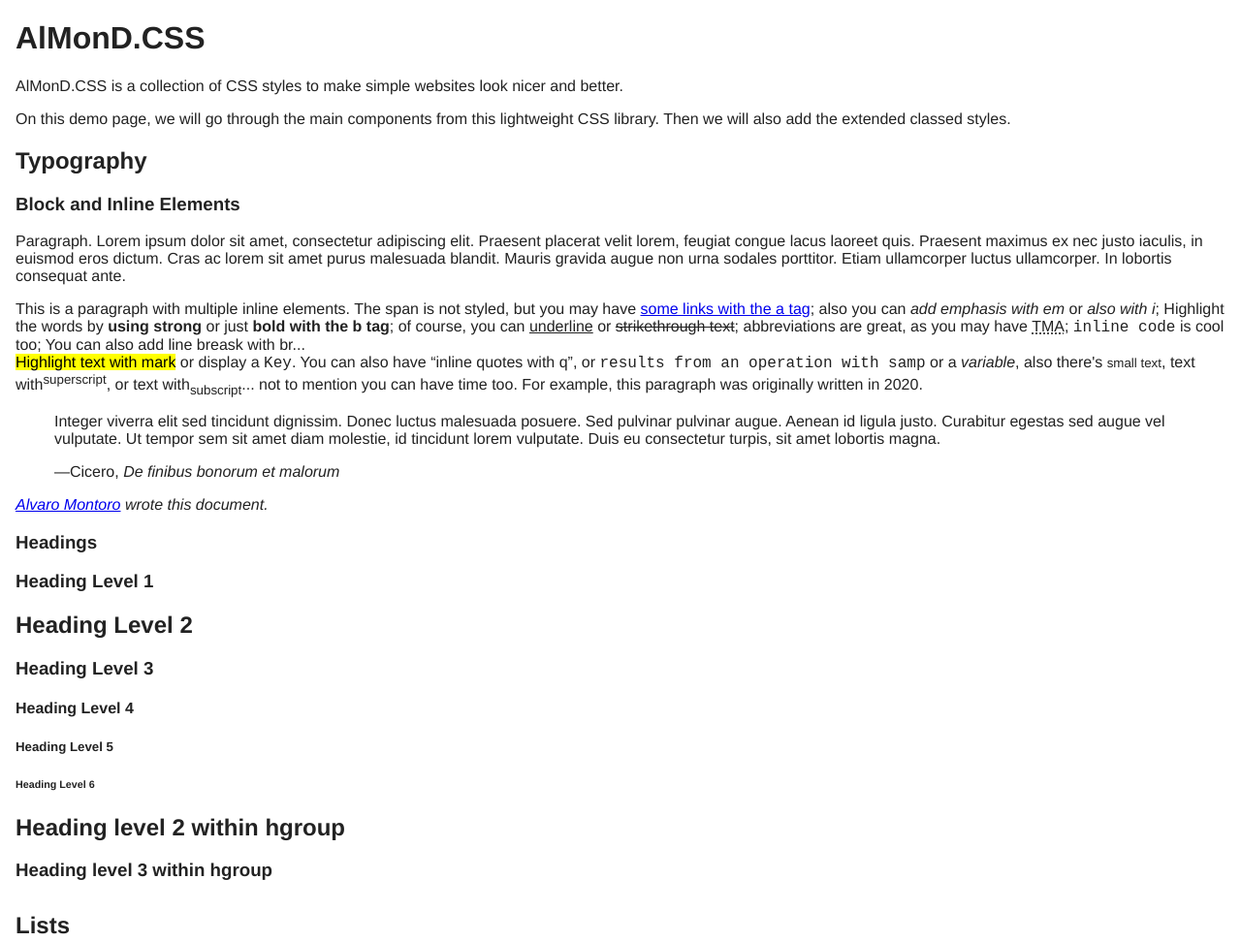
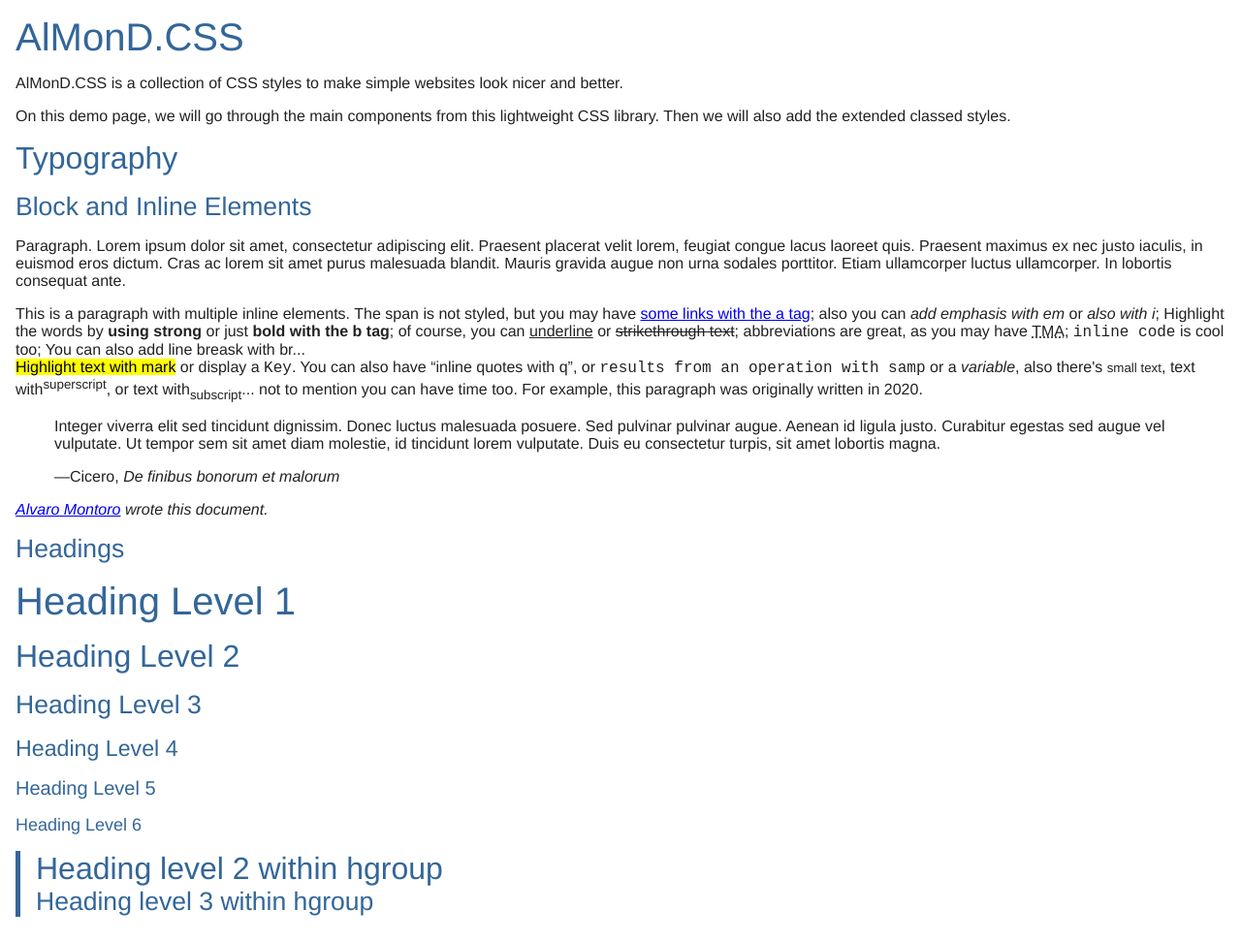
Before and after one commit to alvaromontoro/almond.css, a website: page demo/index.html in a window 1280 px wide. Shown: the top 972 px of the page at 97% size. Drawn offline with Linux system fonts and the light colour scheme.

Commit message:
Add headings style
- Add heading styles
- Fix general font-weight

```diff
--- /dev/null
+++ b/src/general/headings.scss
@@ -0,0 +1,52 @@
+h1,
+h2,
+h3,
+h4,
+h5,
+h6 {
+  color: var(--primary);
+  font-weight: var(--font-weight-thin);
+  margin: 1rem 0;
+}
+
+h1 {
+  font-size: 2.5rem;
+}
+
+h2 {
+  font-size: 2rem;
+}
+
+h3 {
+  font-size: 1.66rem;
+}
+
+h4 {
+  font-size: 1.45rem;
+}
+
+h5 {
+  font-size: 1.25rem;
+  font-weight: var(--font-weight-normal);
+}
+
+h6 {
+  font-size: 1.125rem;
+  font-weight: var(--font-weight-normal);
+}
+
+// hgroup is obsolete. Added because many browsers still support it
+hgroup {
+  border-left: 5px solid var(--primary);
+  margin: 1rem 0;
+  padding-left: 1rem;
+
+  h1,
+  h2,
+  h3,
+  h4,
+  h5,
+  h6 {
+    margin: 0;
+  }
+}
--- a/src/general/page.scss
+++ b/src/general/page.scss
@@ -3,6 +3,7 @@ html {
   color: var(--secondary);
   font-family: var(--font-family);
   font-size: var(--font-size-root);
+  font-weight: var(--font-weight-thin);
   -ms-text-size-adjust: 100%;
   -webkit-text-size-adjust: 100%;
 }
--- a/src/index.scss
+++ b/src/index.scss
@@ -8,3 +8,4 @@
 @import "./general/variables.scss";
 @import "./general/pseudo.scss";
 @import "./general/page.scss";
+@import "./general/headings.scss";
```
Also changed, not shown: dist/almond.css, dist/almond.min.css.
